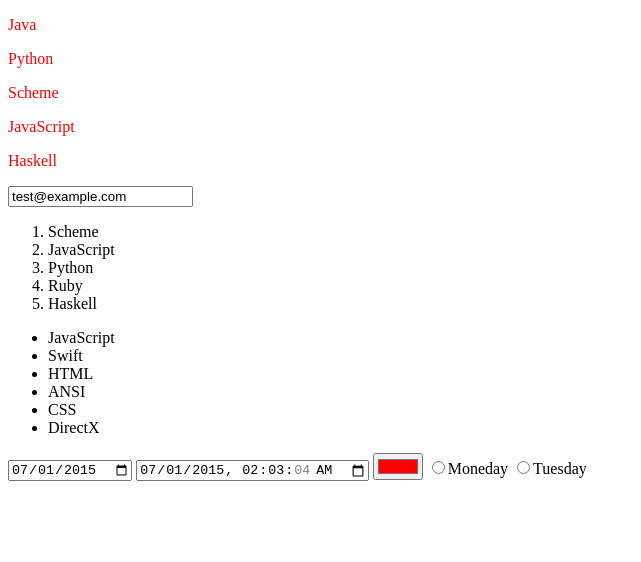
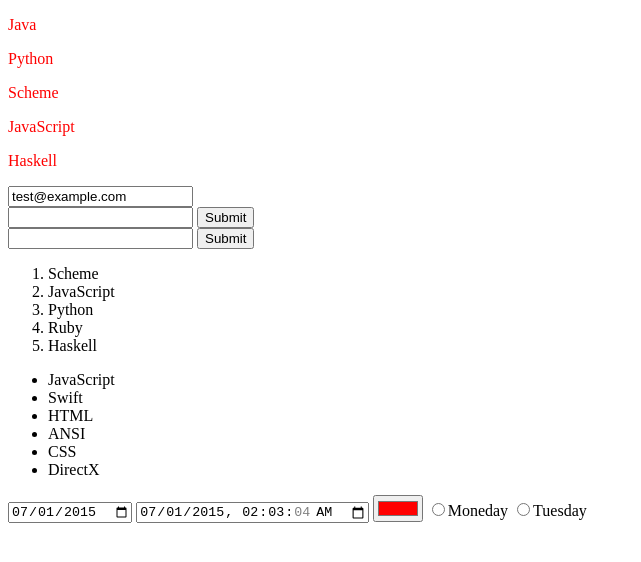
Before and after one commit to zdrjson/Temp, a plain HTML site: page Temp/index.html in a window 1280 px wide. Shown: the whole page, without its empty margins (0-641 px from the left). Drawn offline with Linux system fonts and the light colour scheme.

Commit message:
test js form submit

```diff
--- a/Temp/index.html
+++ b/Temp/index.html
@@ -23,6 +23,18 @@
 </div>
 <input type="text" id="email">
 
+
+
+<form id="test-form">
+    <input type="text" name="test">
+    <button type="button" onclick="doSubmitForm()">Submit</button>
+</form>
+
+
+<form id="test-form1" onsubmit="return checkForm()">
+    <input type="text" name="test">
+    <button type="submit">Submit</button>
+</form>
 <script>
 
     var js = document.getElementById('js'),
@@ -70,6 +82,19 @@
 
     input.value = 'test@example.com';
 
+
+
+    function doSubmitForm() {
+        var form = document.getElementById('test-form');
+
+        form.submit();
+    }
+
+    function checkForm() {
+        var form = document.getElementById('test-form');
+
+        return true;
+    }
 </script>
 
 <ol id="test-list">
```
